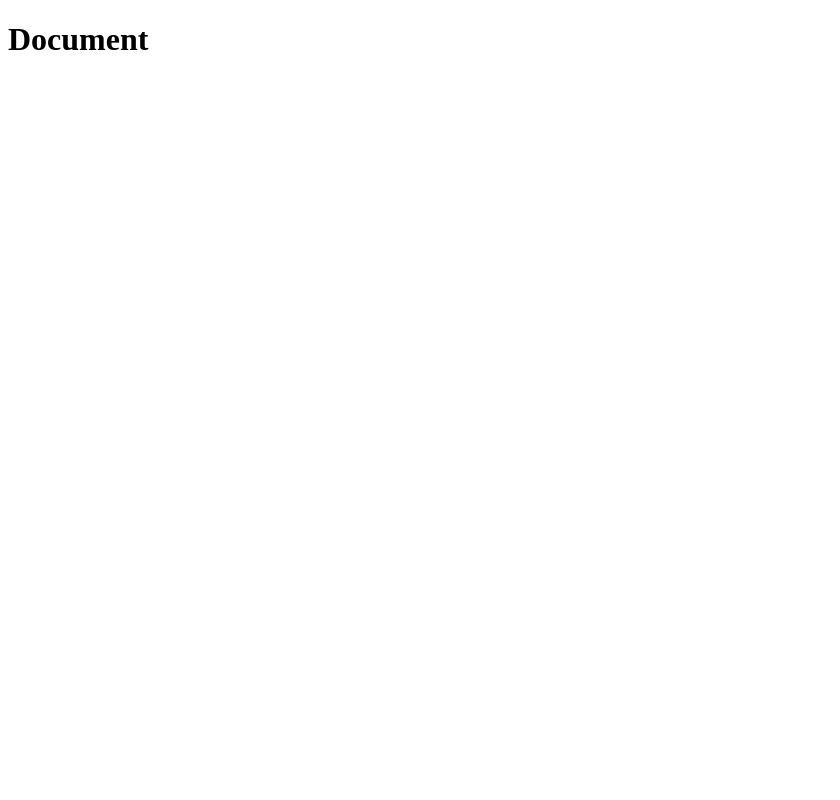
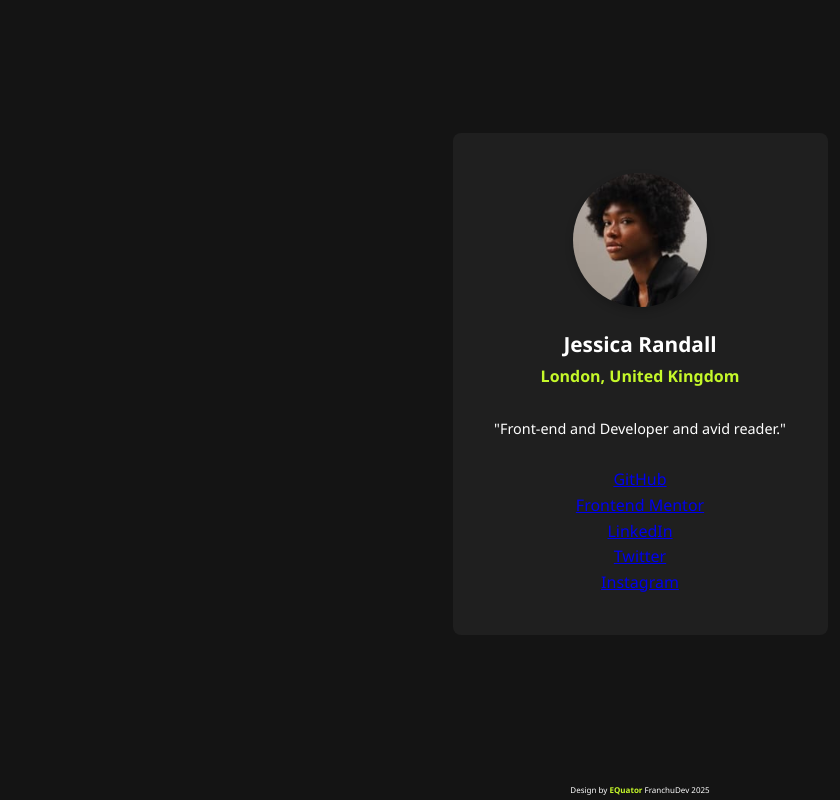
Before and after one commit to Franchiko/Social-Link-Profiles-Card, a plain HTML site: page index.html in a window 1280 px wide. Shown: the whole page, without its empty margins (0-840 px from the left). Drawn offline with Linux system fonts and the light colour scheme.

Commit message:
Design tags and Css archive

```diff
--- a/css/styles.css
+++ b/css/styles.css
@@ -0,0 +1,96 @@
+* {
+	margin: 0;
+	padding: 0;
+	box-sizing: border-box;
+	font-size: 16px;
+}
+
+body {
+	font-family: "Segoe UI", Tahoma, Geneva, Verdana, sans-serif;
+	background-color: hsl(0, 0%, 8%);
+	color: hsl(0, 0%, 100%);
+	display: flex;
+	flex-direction: column;
+	align-items: center;
+	justify-content: center;
+	min-height: 100vh;
+	line-height: 1.6;
+	height: 100vh;
+}
+
+main {
+	margin: auto;
+	width: 100%;
+	max-width: 375px;
+	padding: 20px;
+	text-align: center;
+	background-color: hsl(0, 0%, 12%);
+	border-radius: 8px;
+}
+
+section {
+	width: 100%;
+}
+
+figure {
+	margin: 20px 0;
+}
+
+img {
+	width: 40%;
+	border-radius: 50%;
+	box-shadow: 0 4px 8px rgba(0, 0, 0, 0.2);
+}
+
+h1 {
+	margin: 0.85rem 0 0 0;
+	font-size: 1.3rem;
+}
+
+span {
+	color: hsl(75, 94%, 57%);
+	font-weight: bold;
+}
+
+p {
+	margin: 0.2rem 0 1.7rem 0;
+	font-size: 0.9rem;
+}
+
+article {
+	display: flex;
+	flex-direction: column;
+}
+
+button {
+	font-size: 0.85rem;
+	font-weight: bold;
+	border: 1px solid hsl(0, 0%, 20%);
+	border-radius: 5px;
+	padding: 0.6rem;
+	margin: 0.1rem 0 0.7rem 0;
+	background-color: hsl(0, 0%, 20%);
+	color: hsl(0, 0%, 100%);
+	cursor: pointer;
+}
+
+button:hover {
+	background-color: hsl(75, 94%, 57%);
+	color: hsl(0, 0%, 0%);
+}
+
+button:active {
+	cursor: progress;
+	background-color: hsl(0, 0%, 12%);
+	color: hsl(75, 94%, 57%);
+}
+
+footer {
+	height: 2rem;
+}
+
+footer p,
+footer span {
+	margin-top: 1rem;
+	font-size: 0.5rem;
+}
--- a/index.html
+++ b/index.html
@@ -9,7 +9,30 @@
 </head>
 
 <body>
-  <h1>Document</h1>
+  <main class="container">
+    <section class="profile-card">
+      <figure class="profile">
+        <img src="./assets/images/avatar-jessica.jpeg" alt="Profile Picture">
+        <figcaption>
+          <h1>Jessica Randall</h1>
+          <p><span>London, United Kingdom</span></p>
+          <p class="biography">"Front-end and Developer and avid reader."</p>
+          <article class="social-links">
+            <a href="https://github.com/Franchiko" class="social-link" target="_blank"
+              rel="noopener noreferrer">GitHub</a>
+            <a href="#" class="social-link" target="_blank" rel="noopener noreferrer">Frontend Mentor</a>
+            <a href="#" class="social-link" target="_blank" rel="noopener noreferrer">LinkedIn</a>
+            <a href="#" class="social-link" target="_blank" rel="noopener noreferrer">Twitter</a>
+            <a href="#" class="social-link" target="_blank" rel="noopener noreferrer">Instagram</a>
+          </article>
+        </figcaption>
+      </figure>
+    </section>
+  </main>
+
+  <footer>
+    <p>Design by <span>EQuator</span> FranchuDev 2025 </p>
+  </footer>
 </body>
 
 </html>
```
Also changed, not shown: 1 other file.
